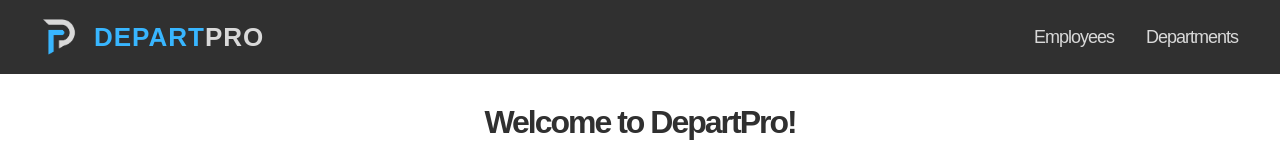
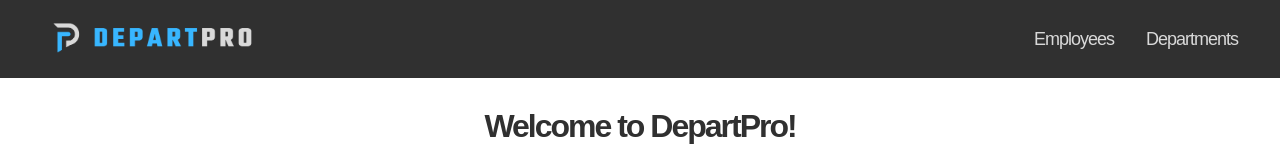
Before and after one commit to DanielJHV/depart-pro, a React (Vite) app in the folder frontend/: page / in a window 1280 px wide. Shown: the top 160 px of the page. Built offline with nearby package versions, Linux system fonts and the light colour scheme.

Commit message:
Update logo

```diff
--- a/frontend/src/App.css
+++ b/frontend/src/App.css
@@ -7,14 +7,6 @@
   width: 100%;
   padding: 1.4rem 3.6rem;
   background-color: #303030;
-}
-
-.header__link {
-  display: flex;
-  justify-content: center;
-  align-items: center;
-  gap: 1.2rem;
-  text-decoration: none;
 }
 
 .nav__list {
@@ -40,11 +32,7 @@
 }
 
 .logo-box {
-  display: flex;
-  justify-content: center;
-  align-items: center;
-  height: 4.6rem;
-  width: 4.6rem;
+  height: 5rem;
 }
 
 .logo {
--- a/frontend/src/components/Header.jsx
+++ b/frontend/src/components/Header.jsx
@@ -5,11 +5,8 @@ function Header() {
     <header className="header">
       <a className="header__link" href="/">
         <div className="logo-box">
-          <img className="logo" src="src/assets/depart-pro-logo.png" />
+          <img className="logo" src="src/assets/logo.png" />
         </div>
-        <p>
-          <span>Depart</span>Pro
-        </p>
       </a>
       <Nav />
     </header>
```
Also changed, not shown: frontend/src/assets/depart-pro-logo.png (deleted), frontend/src/assets/logo.png (added).
